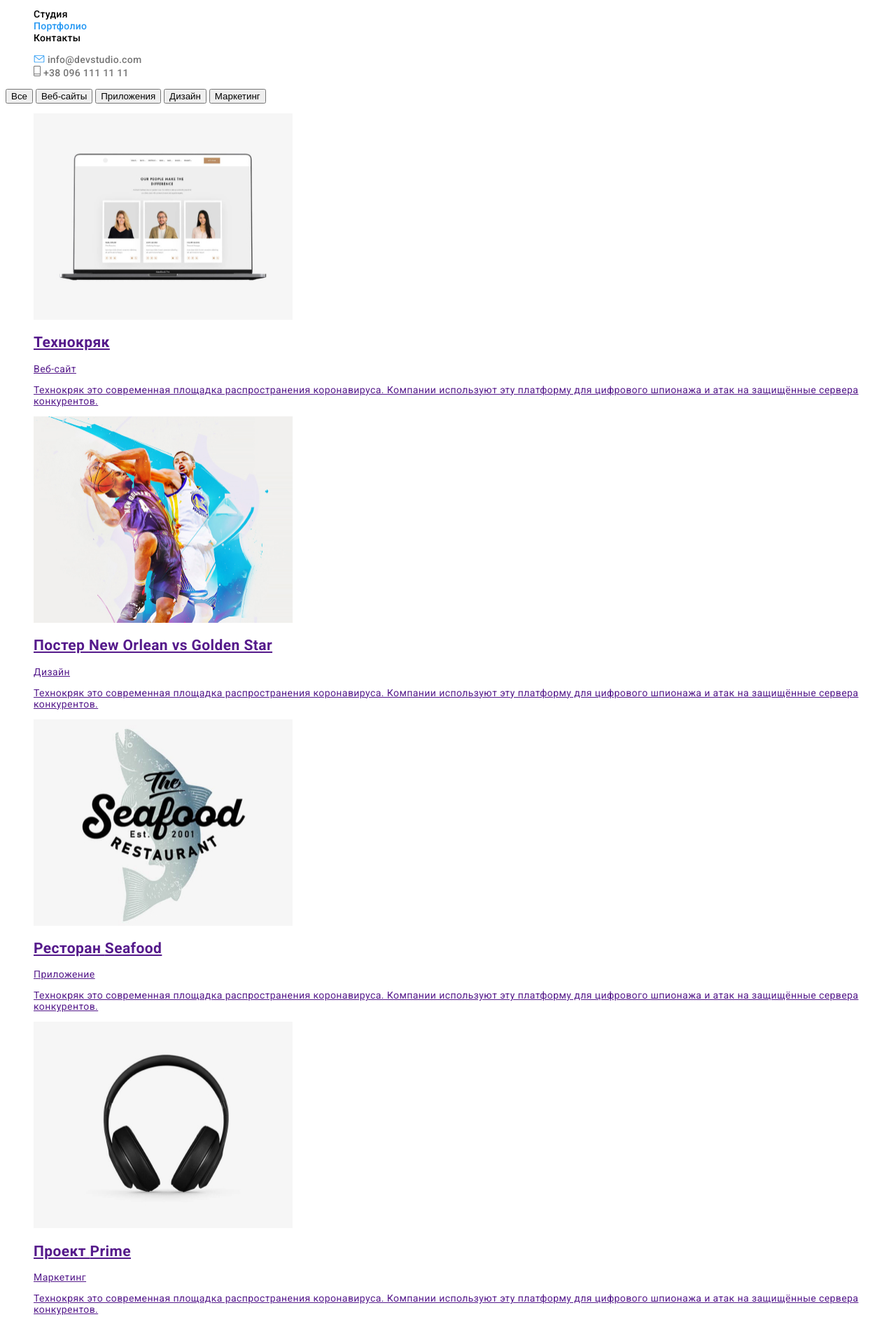
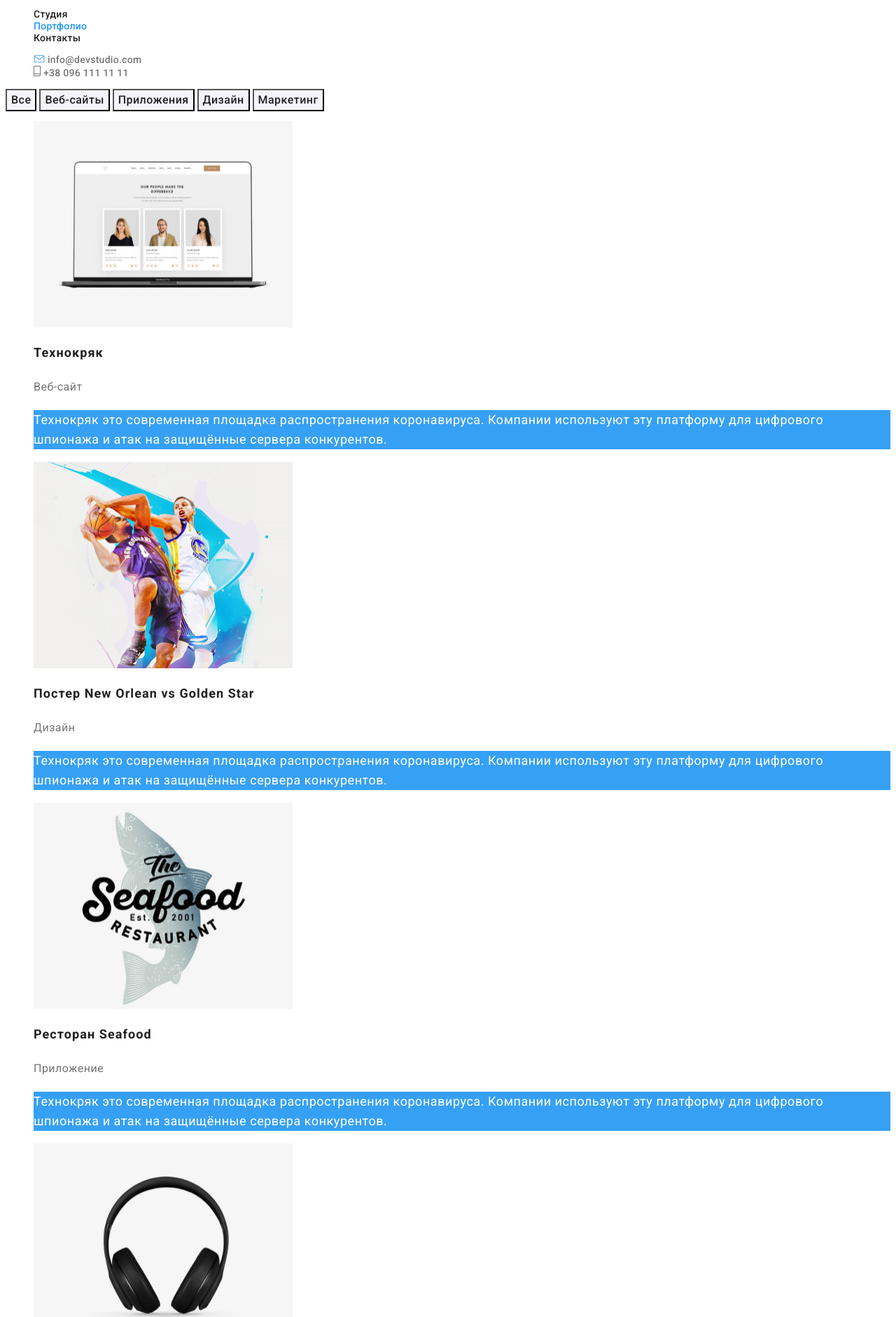
Before and after one commit to lenakernytska/-goit-markup-hw-02, a plain HTML site: page portfolio.html in a window 1280 px wide. Shown: the part 41-1923 px from the top of the page at 70% size. Drawn offline with Linux system fonts and the light colour scheme.

Commit message:
Добавляет стили в боди Портфолио

```diff
--- a/css/style.css
+++ b/css/style.css
@@ -12,7 +12,7 @@
 }
 body {
   background-color: #ffffff;
-  color: var(primary-text-color);
+  color: var(--primary-text-color);
   font-family: "Roboto", sans-serif;
   letter-spacing: 0.03em;
   font-weight: 400;
@@ -148,3 +148,46 @@ footer {
   font-size: 16px;
   line-height: 1.18;
 }
+.portfolio-button {
+  font-family: Roboto;
+  font-style: normal;
+  font-weight: 500;
+  font-size: 16px;
+  line-height: 1.62;
+  text-align: center;
+  letter-spacing: 0.03em;
+  color: var(--primary-text-color);
+  background-color: #f5f4fa;
+}
+
+.portfolio-button:hover,
+.portfolio-button:focus {
+  background-color: var(--accent-text-color);
+  color: var(--third-text-color);
+}
+.portfolio a {
+  text-decoration: none;
+  font-family: inherit;
+}
+.portfolio-title {
+  font-weight: 700;
+  font-size: 18px;
+  line-height: 2;
+  letter-spacing: 0.06em;
+  color: var(--primary-text-color);
+}
+.portfolio-project {
+  font-weight: 400;
+  font-size: 16px;
+  line-height: 1.87;
+  letter-spacing: 0.03em;
+  color: var(--second-text-color);
+}
+.portfolio-description {
+  font-weight: 400;
+  font-size: 18px;
+  line-height: 1.56;
+  letter-spacing: 0.03em;
+  color: var(--third-text-color);
+  background-color: rgba(33, 150, 243, 0.9);
+}
--- a/portfolio.html
+++ b/portfolio.html
@@ -10,7 +10,6 @@
       rel="stylesheet"
     />
   </head>
-
   <body>
     <!-- Шапка сайта -->
     <header>
@@ -52,13 +51,13 @@
       <section>
         <h1 hidden>Наши работы</h1>
         <div>
-          <button type="button">Все</button>
-          <button type="button">Веб-сайты</button>
-          <button type="button">Приложения</button>
-          <button type="button">Дизайн</button>
-          <button type="button">Маркетинг</button>
+          <button class="portfolio-button" type="button">Все</button>
+          <button class="portfolio-button" type="button">Веб-сайты</button>
+          <button class="portfolio-button" type="button">Приложения</button>
+          <button class="portfolio-button" type="button">Дизайн</button>
+          <button class="portfolio-button" type="button">Маркетинг</button>
         </div>
-        <ul class="list">
+        <ul class="portfolio list">
           <li>
             <a href=""
               ><img
@@ -67,9 +66,9 @@
                 width="370"
                 height="295"
               />
-              <h2>Технокряк</h2>
-              <p>Веб-сайт</p>
-              <p>
+              <h2 class="portfolio-title">Технокряк</h2>
+              <p class="portfolio-project">Веб-сайт</p>
+              <p class="portfolio-description">
                 Технокряк это современная площадка распространения коронавируса.
                 Компании используют эту платформу для цифрового шпионажа и атак
                 на защищённые сервера конкурентов.
@@ -84,9 +83,11 @@
                 width="370"
                 height="295"
               />
-              <h2>Постер <span lang="en"> New Orlean vs Golden Star</span></h2>
-              <p>Дизайн</p>
-              <p>
+              <h2 class="portfolio-title">
+                Постер <span lang="en"> New Orlean vs Golden Star</span>
+              </h2>
+              <p class="portfolio-project">Дизайн</p>
+              <p class="portfolio-description">
                 Технокряк это современная площадка распространения коронавируса.
                 Компании используют эту платформу для цифрового шпионажа и атак
                 на защищённые сервера конкурентов.
@@ -101,9 +102,11 @@
                 width="370"
                 height="295"
               />
-              <h2>Ресторан <span lang="en">Seafood</span></h2>
-              <p>Приложение</p>
-              <p>
+              <h2 class="portfolio-title">
+                Ресторан <span lang="en">Seafood</span>
+              </h2>
+              <p class="portfolio-project">Приложение</p>
+              <p class="portfolio-description">
                 Технокряк это современная площадка распространения коронавируса.
                 Компании используют эту платформу для цифрового шпионажа и атак
                 на защищённые сервера конкурентов.
@@ -118,9 +121,11 @@
                 width="370"
                 height="295"
               />
-              <h2>Проект <span lang="en">Prime</span></h2>
-              <p>Маркетинг</p>
-              <p>
+              <h2 class="portfolio-title">
+                Проект <span lang="en">Prime</span>
+              </h2>
+              <p class="portfolio-project">Маркетинг</p>
+              <p class="portfolio-description">
                 Технокряк это современная площадка распространения коронавируса.
                 Компании используют эту платформу для цифрового шпионажа и атак
                 на защищённые сервера конкурентов.
@@ -135,9 +140,11 @@
                 width="370"
                 height="295"
               />
-              <h2>Проект <span lang="en">Boxes</span></h2>
-              <p>Приложение</p>
-              <p>
+              <h2 class="portfolio-title">
+                Проект <span lang="en">Boxes</span>
+              </h2>
+              <p class="portfolio-project">Приложение</p>
+              <p class="portfolio-description">
                 Технокряк это современная площадка распространения коронавируса.
                 Компании используют эту платформу для цифрового шпионажа и атак
                 на защищённые сервера конкурентов.
@@ -152,9 +159,11 @@
                 width="370"
                 height="295"
               />
-              <h2><span lang="en">Inspiration has no Borders</span></h2>
-              <p>Веб-сайт</p>
-              <p>
+              <h2 class="portfolio-title">
+                <span lang="en">Inspiration has no Borders</span>
+              </h2>
+              <p class="portfolio-project">Веб-сайт</p>
+              <p class="portfolio-description">
                 Технокряк это современная площадка распространения коронавируса.
                 Компании используют эту платформу для цифрового шпионажа и атак
                 на защищённые сервера конкурентов.
@@ -169,9 +178,11 @@
                 width="370"
                 height="295"
               />
-              <h2>Издание <span lang="en">Limited Edition</span></h2>
-              <p>Дизайн</p>
-              <p>
+              <h2 class="portfolio-title">
+                Издание <span lang="en">Limited Edition</span>
+              </h2>
+              <p class="portfolio-project">Дизайн</p>
+              <p class="portfolio-description">
                 Технокряк это современная площадка распространения коронавируса.
                 Компании используют эту платформу для цифрового шпионажа и атак
                 на защищённые сервера конкурентов.
@@ -186,9 +197,9 @@
                 width="370"
                 height="295"
               />
-              <h2>Проект <span lang="en">LAB</span></h2>
-              <p>Маркетинг</p>
-              <p>
+              <h2 class="portfolio-title">Проект <span lang="en">LAB</span></h2>
+              <p class="portfolio-project">Маркетинг</p>
+              <p class="portfolio-description">
                 Технокряк это современная площадка распространения коронавируса.
                 Компании используют эту платформу для цифрового шпионажа и атак
                 на защищённые сервера конкурентов.
@@ -203,9 +214,11 @@
                 width="370"
                 height="295"
               />
-              <h2><span lang="en">Growing Business</span></h2>
-              <p>Приложение</p>
-              <p>
+              <h2 class="portfolio-title">
+                <span lang="en">Growing Business</span>
+              </h2>
+              <p class="portfolio-project">Приложение</p>
+              <p class="portfolio-description">
                 Технокряк это современная площадка распространения коронавируса.
                 Компании используют эту платформу для цифрового шпионажа и атак
                 на защищённые сервера конкурентов.
```
